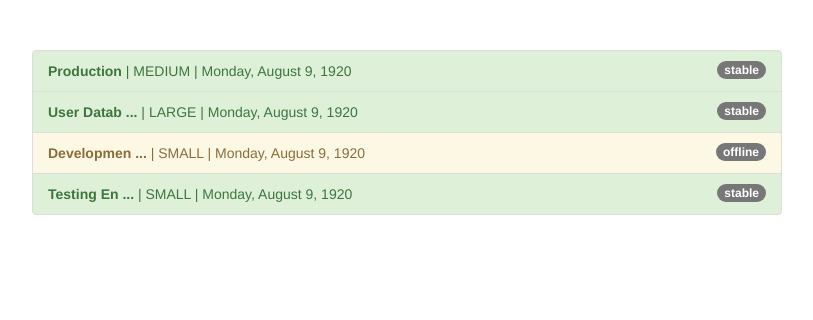
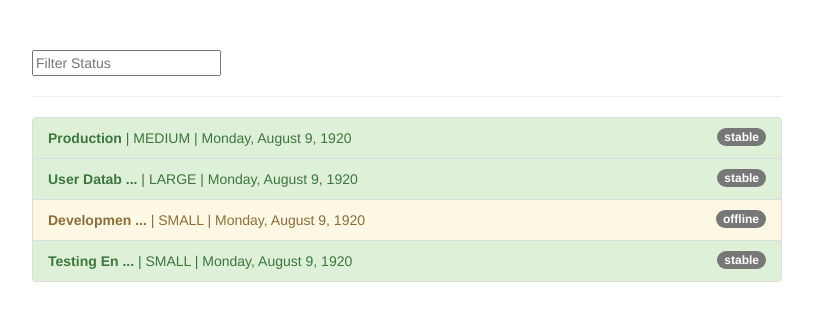
Before and after one commit to dralc/ng-pipes, an Angular app: page / in a window 1280 px wide. Shown: the top 320 px of the page, without its empty margins (233-1046 px from the left). Built offline with nearby package versions, Linux system fonts and the light colour scheme.

Commit message:
- Added custom pipe to filter array of objects

```diff
--- a/src/app/app.component.html
+++ b/src/app/app.component.html
@@ -1,10 +1,14 @@
 <div class="container">
   <div class="row">
     <div class="col-xs-12 col-sm-10 col-md-8 col-sm-offset-1 col-md-offset-2">
+      <input type="text"
+        placeholder="Filter Status"
+        [(ngModel)]="filteredStatus">
+      <hr>
       <ul class="list-group">
         <li
           class="list-group-item"
-          *ngFor="let server of servers"
+          *ngFor="let server of servers | filter:filteredStatus:'status'"
           [ngClass]="getStatusClasses(server)">
           <span
             class="badge">
--- a/src/app/app.component.ts
+++ b/src/app/app.component.ts
@@ -32,6 +32,8 @@ export class AppComponent {
       started: new Date(15, 1, 2017)
     }
   ];
+  filteredStatus = '';
+
   getStatusClasses(server: {instanceType: string, name: string, status: string, started: Date}) {
     return {
       'list-group-item-success': server.status === 'stable',
--- a/src/app/app.module.ts
+++ b/src/app/app.module.ts
@@ -5,11 +5,13 @@ import { HttpModule } from '@angular/http';
 
 import { AppComponent } from './app.component';
 import { ShortenPipe } from './shorten.pipe';
+import { FilterPipe } from './filter.pipe';
 
 @NgModule({
   declarations: [
     AppComponent,
-    ShortenPipe
+    ShortenPipe,
+    FilterPipe
   ],
   imports: [
     BrowserModule,
--- /dev/null
+++ b/src/app/filter.pipe.ts
@@ -0,0 +1,29 @@
+import { Pipe, PipeTransform } from '@angular/core';
+
+@Pipe({
+  name: 'filter'
+})
+export class FilterPipe implements PipeTransform {
+
+  transform(value: any, filterString: string, prop: string): any {
+    if (value.length === 0) {
+      return;
+    }
+
+    if (!filterString.trim()) {
+      return value;
+    }
+
+    const keepAr = [];
+    const re = new RegExp(`^${filterString}`, 'i');
+
+    for (const it of value) {
+      if ( re.test(it[prop]) ) {
+        keepAr.push(it);
+      }
+    }
+
+    return keepAr;
+  }
+
+}
```
